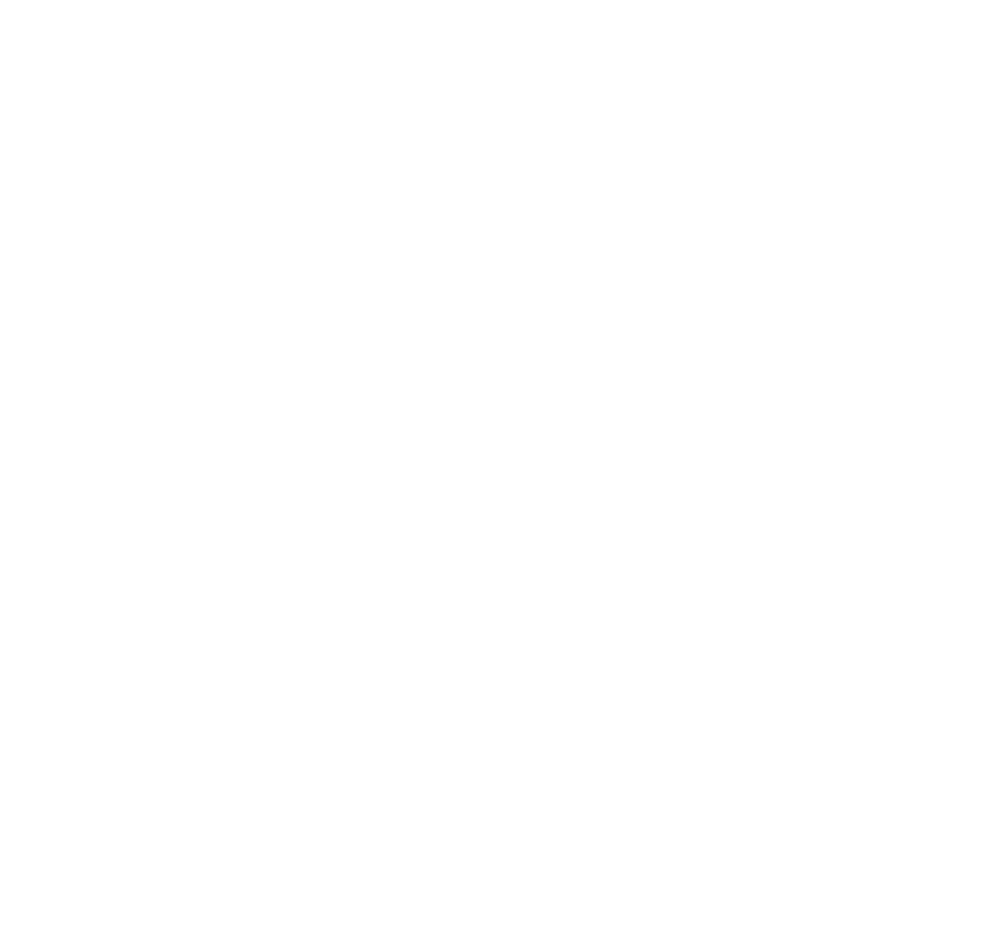
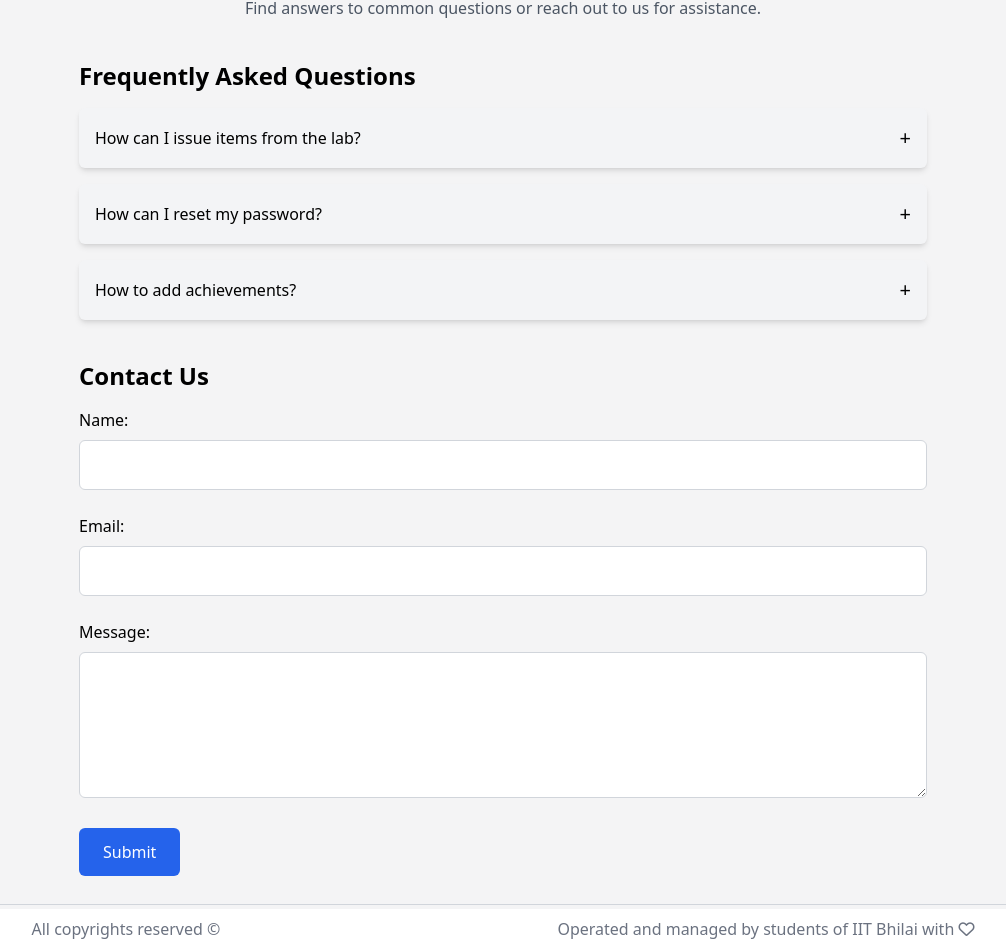
Before and after one commit to Sourabh-kumar45/CLS_labManagement, a React (Vite) app in the folder frontend/: page /help in a window 1280 px wide. Shown: the part 180-1129 px from the top of the page, without its empty margins (137-1143 px from the left). Before the commit the page ends 800 px from the top, so only its background shows below. Built offline with nearby package versions, Linux system fonts and the light colour scheme.

Commit message:
help and achievement page updated

```diff
--- a/frontend/src/App.jsx
+++ b/frontend/src/App.jsx
@@ -23,6 +23,15 @@
 import ItemIssueDepartmentList from './components/ItemIssueDepartmentList'
 
 function App() {
+
+  // Example usage:
+  const studentName = "Sourabh";
+  const achievements = [
+    { title: "Top Performer in Math Olympiad", description: "Won the gold medal in the national-level math competition.", date: "June 2023" },
+    { title: "Community Service Award", description: "Recognized for 100+ hours of volunteer work in the community.", date: "August 2023" },
+    { title: "Science Fair Winner", description: "Secured 1st place for an innovative project on renewable energy.", date: "November 2023" }
+  ];
+
   const router = createBrowserRouter([
     {
       path:"/",
@@ -78,7 +87,7 @@
     },
     {
       path:"/achievement",
-      element:<><Navbar></Navbar><Achievement></Achievement><Footer></Footer></>
+      element:<><Navbar></Navbar><Achievement studentName={studentName} achievements={achievements}></Achievement><Footer></Footer></>
     },
   ])
 
@@ -92,6 +101,7 @@
 
 export default App
 
+
 // return (
 //   <>
 //     <Navbar></Navbar>
--- a/frontend/src/components/Achievement.jsx
+++ b/frontend/src/components/Achievement.jsx
@@ -1,11 +1,31 @@
-import React from 'react'
+import React from "react";
 
-const Achievement = () => {
+const Achievement = ({ studentName, achievements }) => {
   return (
-    <div>
-      this is the achievement page
+    <div className="max-w-4xl mx-auto p-6 font-sans">
+      <h1 className="text-4xl font-bold text-center mb-6">{studentName}'s Achievements</h1>
+      <p className="text-center text-gray-600 mb-10">A showcase of {studentName}'s outstanding accomplishments.</p>
+
+      <section>
+        {achievements.length > 0 ? (
+          <ul className="space-y-6">
+            {achievements.map((achievement, index) => (
+              <li
+                key={index}
+                className="p-4 bg-gray-100 rounded-md shadow-md hover:shadow-lg transition-shadow"
+              >
+                <h2 className="text-2xl font-semibold mb-2">{achievement.title}</h2>
+                <p className="text-gray-700">{achievement.description}</p>
+                <p className="text-sm text-gray-500 mt-2">Date: {achievement.date}</p>
+              </li>
+            ))}
+          </ul>
+        ) : (
+          <p className="text-center text-gray-500">No achievements to display.</p>
+        )}
+      </section>
     </div>
-  )
-}
+  );
+};
 
-export default Achievement
+export default Achievement;
--- a/frontend/src/components/Help.jsx
+++ b/frontend/src/components/Help.jsx
@@ -1,11 +1,91 @@
-import React from 'react'
+import React, { useState } from "react";
 
 const Help = () => {
+  const [activeQuestion, setActiveQuestion] = useState(null);
+
+  const toggleQuestion = (index) => {
+    setActiveQuestion(activeQuestion === index ? null : index);
+  };
+
+  const faqs = [
+    {
+      question: "How can I issue items from the lab?",
+      answer: "Visit the item issue form, add items, submit the form and collect the items from the lab."
+    },
+    {
+      question: "How can I reset my password?",
+      answer: "To reset your password, go to the login page and click on 'Forgot Password'. Follow the instructions sent to your email."
+    },
+    {
+      question: "How to add achievements?",
+      answer: "Visit the 'Achievements page' > click add achievements > submit."
+    }
+  ];
+
   return (
-    <div>
-      this is the help page
+    <div className="max-w-4xl mx-auto p-6 font-sans">
+      <h1 className="text-4xl font-bold text-center mb-6">Help Center</h1>
+      <p className="text-center text-gray-600 mb-10">Find answers to common questions or reach out to us for assistance.</p>
+
+      <section className="mb-10">
+        <h2 className="text-2xl font-semibold mb-4">Frequently Asked Questions</h2>
+        {faqs.map((faq, index) => (
+          <div key={index} className="mb-4">
+            <div
+              className="flex justify-between items-center p-4 bg-gray-100 rounded-md shadow-md cursor-pointer"
+              onClick={() => toggleQuestion(index)}
+            >
+              <span className="font-medium">{faq.question}</span>
+              <span className="text-xl">{activeQuestion === index ? "-" : "+"}</span>
+            </div>
+            {activeQuestion === index && <p className="mt-2 px-4 text-gray-700">{faq.answer}</p>}
+          </div>
+        ))}
+      </section>
+
+      <section>
+        <h2 className="text-2xl font-semibold mb-4">Contact Us</h2>
+        <form className="space-y-6">
+          <div>
+            <label className="block font-medium mb-2" htmlFor="name">Name:</label>
+            <input
+              type="text"
+              id="name"
+              name="name"
+              className="w-full p-3 border border-gray-300 rounded-md focus:outline-none focus:ring-2 focus:ring-blue-500"
+              required
+            />
+          </div>
+          <div>
+            <label className="block font-medium mb-2" htmlFor="email">Email:</label>
+            <input
+              type="email"
+              id="email"
+              name="email"
+              className="w-full p-3 border border-gray-300 rounded-md focus:outline-none focus:ring-2 focus:ring-blue-500"
+              required
+            />
+          </div>
+          <div>
+            <label className="block font-medium mb-2" htmlFor="message">Message:</label>
+            <textarea
+              id="message"
+              name="message"
+              className="w-full p-3 border border-gray-300 rounded-md focus:outline-none focus:ring-2 focus:ring-blue-500"
+              rows="5"
+              required
+            ></textarea>
+          </div>
+          <button
+            type="submit"
+            className="px-6 py-3 bg-blue-600 text-white font-medium rounded-md hover:bg-blue-700 focus:outline-none focus:ring-2 focus:ring-blue-500"
+          >
+            Submit
+          </button>
+        </form>
+      </section>
     </div>
-  )
-}
+  );
+};
 
-export default Help
+export default Help;
--- a/frontend/src/components/StudentInfo.jsx
+++ b/frontend/src/components/StudentInfo.jsx
@@ -2,7 +2,7 @@
 
 const StudentInfo = () => {
   return (
-    <section className="flex flex-col sm:flex-row items-center justify-center sm:items-start gap-8 sm:gap-10 bg-zinc-100">
+    <section className="flex flex-col sm:flex-row items-center justify-center sm:items-start gap-8 sm:gap-10 bg-zinc-100 h-screen">
 
       {/* Info Container */}
       <div className="w-full sm:max-w-[60vw] md:max-w-[50vw] lg:max-w-[40vw] border border-gray-300 rounded-lg p-6 bg-gray-50 shadow-inner">
```
